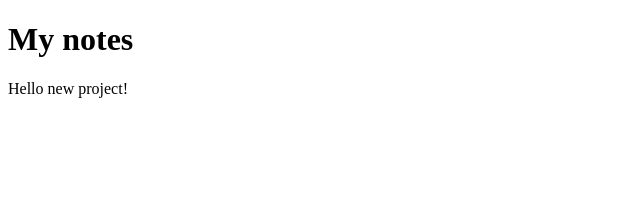
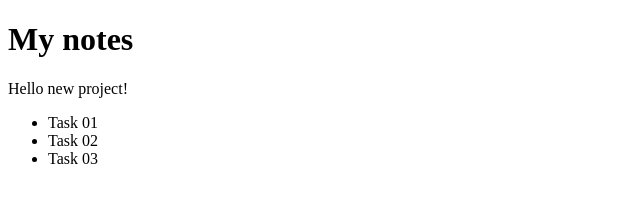
Before and after one commit to ursula95/sticky-notes, a plain HTML site: page index.html in a window 1280 px wide. Shown: the whole page, without its empty margins (0-640 px from the left). Drawn offline with Linux system fonts and the light colour scheme.

Commit message:
add list

```diff
--- a/index.html
+++ b/index.html
@@ -9,5 +9,11 @@
 <body>
     <h1>My notes</h1>
     <div>Hello new project!</div>
+    <ul>
+        <li>Task 01</li>
+        <li>Task 02</li>
+        <li>Task 03</li>
+    </ul>
+
 </body>
 </html>
```
